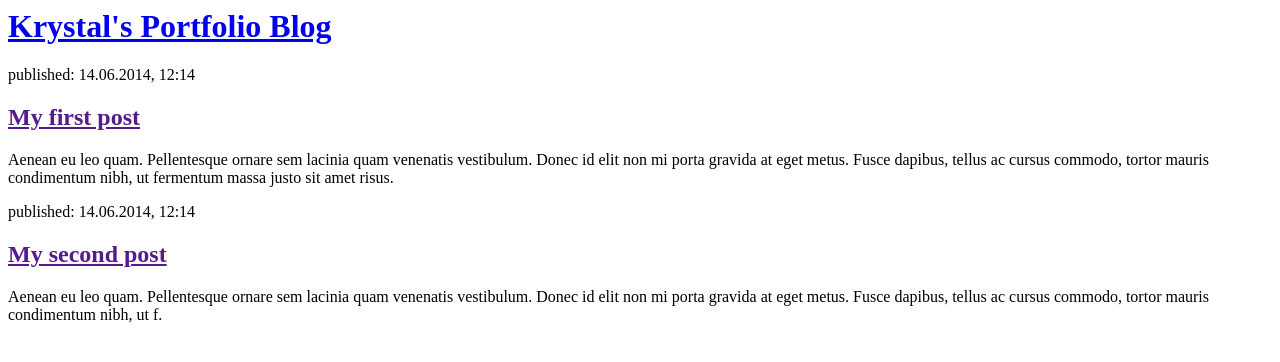
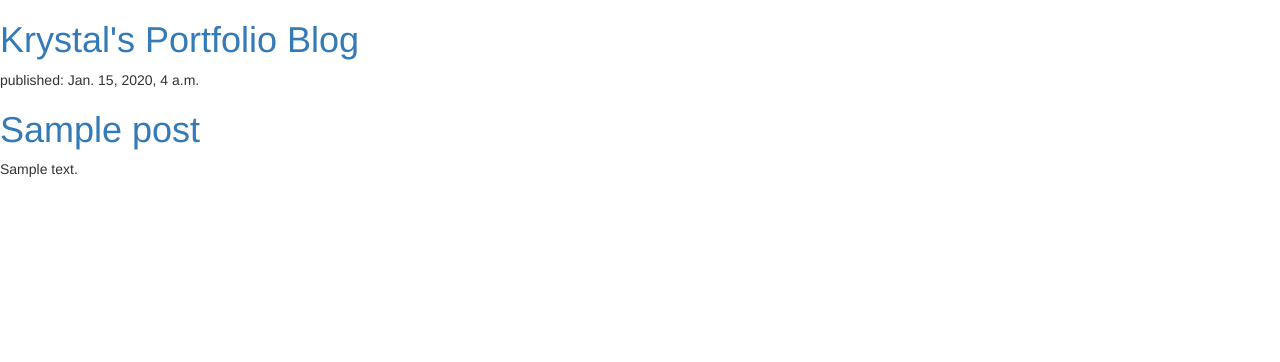
Before and after one commit to krystalcooper/my-django-blog, a Django app: template blog/templates/blog/post_list.html in a window 1280 px wide. Shown: the top 362 px of the page. Run offline with Django 3.2, Linux system fonts and the light colour scheme; the template is opened without the code that fills it: values that come from a table or form of the project are taken from there, others are empty; tables that the repository leaves empty hold one stand-in row (values such as "Sample post"); some libraries are stand-ins or nearby versions.

Commit message:
Modified templates to display posts from database.

```diff
--- a/blog/models.py
+++ b/blog/models.py
@@ -1,5 +1,7 @@
 from django.db import models
-from django.utils import timezone
+from django.utils import timezone # fix erorr "global name 'timezone' is not defined"
+import datetime # fix
+
 
 
 class Post(models.Model):
--- a/blog/templates/blog/post_list.html
+++ b/blog/templates/blog/post_list.html
@@ -1,5 +1,7 @@
 <html>
     <head>
+      <link rel="stylesheet" href="//maxcdn.bootstrapcdn.com/bootstrap/3.2.0/css/bootstrap.min.css">
+      <link rel="stylesheet" href="//maxcdn.bootstrapcdn.com/bootstrap/3.2.0/css/bootstrap-theme.min.css">
         <title>Krystal's Portfolio Blog</title>
     </head>
     <body>
@@ -7,16 +9,12 @@
             <h1><a href="/">Krystal's Portfolio Blog</a></h1>
         </div>
 
-        <div>
-            <p>published: 14.06.2014, 12:14</p>
-            <h2><a href="">My first post</a></h2>
-            <p>Aenean eu leo quam. Pellentesque ornare sem lacinia quam venenatis vestibulum. Donec id elit non mi porta gravida at eget metus. Fusce dapibus, tellus ac cursus commodo, tortor mauris condimentum nibh, ut fermentum massa justo sit amet risus.</p>
-        </div>
-
-        <div>
-            <p>published: 14.06.2014, 12:14</p>
-            <h2><a href="">My second post</a></h2>
-            <p>Aenean eu leo quam. Pellentesque ornare sem lacinia quam venenatis vestibulum. Donec id elit non mi porta gravida at eget metus. Fusce dapibus, tellus ac cursus commodo, tortor mauris condimentum nibh, ut f.</p>
-        </div>
+        {% for post in posts %}
+          <div>
+            <p>published: {{ post.published_date }}</p>
+            <h1><a href="">{{ post.title }}</a></h1>
+            <p>{{ post.text|linebreaksbr }}</p>
+          </div>
+        {% endfor %}
     </body>
 </html>
```
Also changed, not shown: blog/views.py (+5 -2 lines), blog/static/css/blog.css (added).
